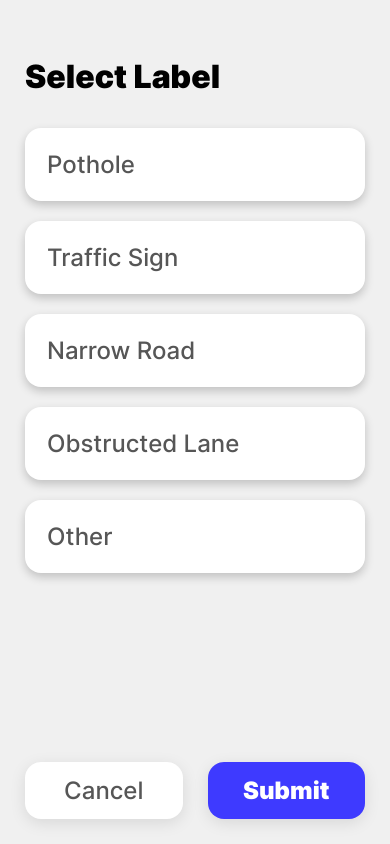
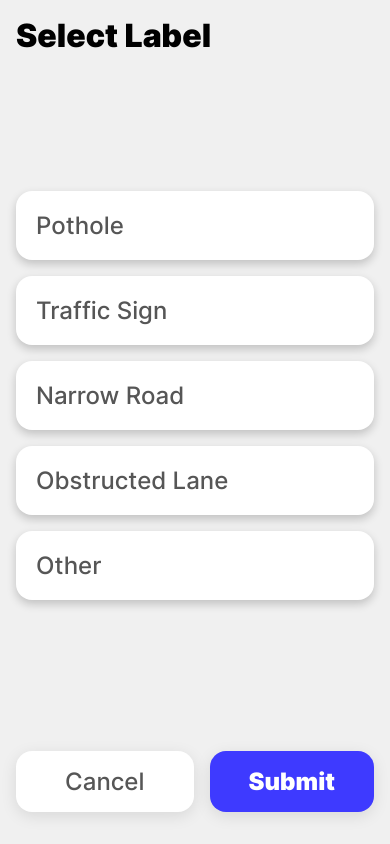
Before and after one commit to warrendlee1/roadai, a React (Create React App) app: page /report in a window 390 px wide. Built offline with nearby package versions, Linux system fonts and the light colour scheme.

Commit message:
responsive UI for varying mobile devices

```diff
--- a/src/App.css
+++ b/src/App.css
@@ -3,7 +3,12 @@
   justify-content: center;
   background-color: #f0f0f0;
   height: 100vh;
-  width: 100vw;
+}
+
+.App-content {
+  display: flex;
+  width: 100%;
+  max-width: 800px;
 }
 
 @font-face {
--- a/src/App.js
+++ b/src/App.js
@@ -16,6 +16,7 @@ import "./App.css";
 const App = () => {
   return (
     <div className="App">
+      <div className="App-content">
         <Routes>
           <Route path="/" element={<Home content={content.Home} />} />
           <Route path="/faq" element={<FAQ content={content.FAQ} />} />
@@ -30,6 +31,7 @@ const App = () => {
           />
         </Routes>
       </div>
+    </div>
   );
 };
 
--- a/src/client/content.js
+++ b/src/client/content.js
@@ -6,7 +6,9 @@ const content = {
   },
   FAQ: {
     "header-title": "FAQ",
-    "body-content": "Add some FAQ questions and answers here for content",
+    "body-content": [
+      { question: "Is this a question?", answer: "This is an example answer." },
+    ],
   },
   Report: {
     "header-title": "Select Label",
--- a/src/components/Header/index.css
+++ b/src/components/Header/index.css
@@ -2,10 +2,10 @@
   display: flex;
   justify-content: space-between;
   align-items: center;
-  /* padding: 25px; */
 }
 
 .header-title {
   font-family: "Inter Black";
   font-size: 2rem;
+  margin: 0px;
 }
--- a/src/pages/Confirmation/index.css
+++ b/src/pages/Confirmation/index.css
@@ -27,7 +27,7 @@
   font-family: "Inter Black";
   font-size: 2.75rem;
   margin: 0px;
-  margin-top: 25px;
+  margin-top: 1rem;
   color: white;
 }
 
@@ -39,7 +39,7 @@
 
 .confirmation-footer {
   display: flex;
-  padding: 25px;
+  padding: 1rem;
   flex: 1;
 }
 
@@ -59,6 +59,7 @@
   font-size: 1.5rem;
   color: #3e3aff;
   transition: 0.2s;
+  margin-bottom: 1rem;
 }
 
 .confirmation-button:active {
--- a/src/pages/FAQ/index.css
+++ b/src/pages/FAQ/index.css
@@ -1,7 +1,8 @@
 .faq-root {
   display: flex;
   flex-direction: column;
-  padding: 25px;
+  padding: 1rem;
+  width: 100%;
 }
 .faq-content {
   display: flex;
@@ -15,6 +16,14 @@
   font-size: 1.2rem;
 }
 
+.faq-question {
+  font-style: italic;
+}
+
+.faq-answer {
+  font-style: none;
+}
+
 .faq-button {
   padding: 16px;
   display: flex;
@@ -26,25 +35,9 @@
   font-family: "Inter Black";
   text-decoration: none;
   font-size: 1.5rem;
-  /*  */
   background-color: #3e3aff;
   color: white;
-
-  /*
-  padding: 16px;
-  display: flex;
-  justify-content: center;
-  align-items: center;
-  border-radius: 1.5rem;
-  box-shadow: 0px 4px 23px rgba(0, 0, 0, 0.36);
-  font-family: "Inter Black";
-  text-decoration: none;
-  font-size: 1.5rem;
-
-  transition: 0.2s;
-  width: 100%;
-  align-self: flex-end;
-  */
+  margin-bottom: 1rem;
 }
 
 .faq-button:active {
--- a/src/pages/FAQ/index.jsx
+++ b/src/pages/FAQ/index.jsx
@@ -16,7 +16,14 @@ const FAQ = (props) => {
       <Header title={content["header-title"]} />
       <div className="faq-content">
         <div className="faq-body">
-          <p>{content["body-content"]}</p>
+          {content["body-content"].map((value, index) => {
+            return (
+              <div key={index}>
+                <p className="faq-question">{value.question}</p>
+                <p>{value.answer}</p>
+              </div>
+            );
+          })}
         </div>
         <Link className="faq-button" to="/">
           Done
--- a/src/pages/Home/index.css
+++ b/src/pages/Home/index.css
@@ -2,7 +2,7 @@
   width: 100%;
   display: flex;
   flex-direction: column;
-  padding: 25px;
+  padding: 1rem;
 }
 
 .home-body {
@@ -27,6 +27,7 @@
   font-size: 2rem;
   color: white;
   transition: 0.2s;
+  text-align: center;
 }
 
 .home-primary-button:active {
--- a/src/pages/Report/index.css
+++ b/src/pages/Report/index.css
@@ -2,12 +2,12 @@
   width: 100%;
   display: flex;
   flex-direction: column;
-  padding: 25px;
+  padding: 1rem;
 }
 
 .report-body {
   display: flex;
-  justify-content: start;
+  justify-content: center;
   flex: 1;
   flex-direction: column;
 }
@@ -18,7 +18,7 @@
 }
 
 .report-label {
-  padding: 22px;
+  padding: 1.25rem;
   box-shadow: 0px 4px 10px rgba(0, 0, 0, 0.2);
   border: none;
   border-radius: 1rem;
@@ -27,7 +27,7 @@
   font-size: 1.5rem;
   color: #565656;
   background-color: white;
-  margin-bottom: 20px;
+  margin-bottom: 1rem;
   transition: 0.1s;
 }
 .report-label-active {
@@ -43,11 +43,12 @@
   /* flex: 1; */
   justify-content: space-between;
   align-items: center;
+  margin-bottom: 1rem;
 }
 
 .report-primary-button {
   background-color: #3e3aff;
-  padding: 14px;
+  padding: 16px;
   width: 100%;
   display: flex;
   justify-content: center;
@@ -59,11 +60,12 @@
   text-decoration: none;
   font-size: 1.5rem;
   color: white;
+  border: none;
 }
 
 .report-secondary-button {
   background-color: white;
-  padding: 14px;
+  padding: 16px;
   width: 100%;
   display: flex;
   justify-content: center;
@@ -75,5 +77,5 @@
   text-decoration: none;
   font-size: 1.5rem;
   color: #565656;
-  margin-right: 25px;
+  margin-right: 1rem;
 }
--- a/src/pages/Report/index.jsx
+++ b/src/pages/Report/index.jsx
@@ -25,6 +25,12 @@ const Report = (props) => {
     }
   };
 
+  const checkValidSubmission = () => {
+    if (isValidSubmission === false) {
+      alert("Incomplete Form");
+    }
+  };
+
   return (
     <div className="report-root">
       <Header title={content["header-title"]} />
@@ -47,12 +53,17 @@ const Report = (props) => {
         <Link className="report-secondary-button" to="/">
           {content["cancel-button"]}
         </Link>
-        <Link
+        <button
           className="report-primary-button"
-          to={isValidSubmission ? "/confirmation" : "#"}
+          onClick={checkValidSubmission}
         >
-          {content["submit-button"]}
-        </Link>
+          <Link
+            style={{ textDecoration: "none", border: "none", color: "white" }}
+            to={isValidSubmission ? "/confirmation" : "#"}
+          >
+            {content["submit-button"]}
+          </Link>
+        </button>
       </div>
     </div>
   );
```
Lines whose indentation alone changed are shown as unchanged.
